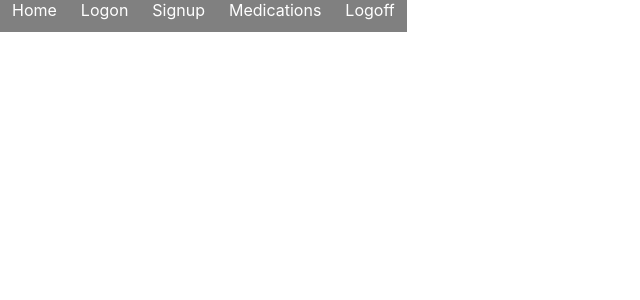
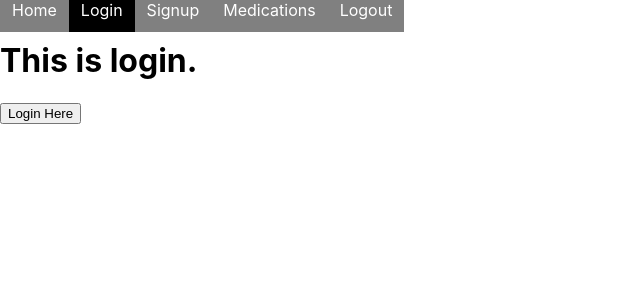
Before and after one commit to DavidNNussbaum/medications-and-complications-registry-front-end, a React (Create React App) app: page /login in a window 1280 px wide. Shown: the top 300 px of the page, without its empty margins (0-640 px from the left). Built offline with nearby package versions, Linux system fonts and the light colour scheme.

Commit message:
App.js is modified.

```diff
--- a/package.json
+++ b/package.json
@@ -8,6 +8,7 @@
     "@testing-library/user-event": "^12.1.10",
     "react": "^17.0.2",
     "react-dom": "^17.0.2",
+    "react-loader-spinner": "^4.0.0",
     "react-redux": "^7.2.4",
     "react-router-dom": "^5.2.0",
     "react-scripts": "4.0.3",
--- a/src/components/App.js
+++ b/src/components/App.js
@@ -4,9 +4,9 @@ import '../App.css';
 import Medications from './Medications';
 import Navbar from "./Navbar";
 import Home from './Home';
-import Logon from './Logon';
+import Login from './Login';
 import Signup from './Signup';
-import Logoff from './Logoff';
+import Logout from './Logout';
 import {BrowserRouter as Router, Route, Switch} from 'react-router-dom';
 
 class App extends Component {
@@ -18,10 +18,10 @@ class App extends Component {
             <Navbar />
             <Switch>
               <Route exact path="/" component={Home} />
-              <Route path="/logon" component={Logon}/>
+              <Route path="/login" component={Login}/>
               <Route path="/signup" component={Signup}/>
               <Route path="/medications" component={Medications}/>
-              <Route path="/logoff" component={Logoff}/>
+              <Route path="/logout" component={Logout}/>
             </Switch>
           </Router>
         </div>
--- /dev/null
+++ b/src/components/LoadingIndicator.js
@@ -0,0 +1,21 @@
+import Loader from 'react-loader-spinner'
+
+const LoadingIndicator = (props) => {
+
+    return (
+        <div
+            style={{
+                width: "100%",
+                height: "100",
+                display: "flex",
+                justifyContent: "center",
+                alignItems: "center"
+            }}
+        >
+            <h3>Loading</h3>
+            <Loader type="ThreeDots" color="blue" height="100" width="100" />
+        </div>
+    );
+}
+
+export default LoadingIndicator;
--- /dev/null
+++ b/src/components/Login.js
@@ -0,0 +1,88 @@
+function Login() {
+    return (
+    <div>
+       <h1>This is login.</h1>
+       <button>Login Here</button>
+    </div>
+    )
+}
+
+export default Login;
+
+// import React from "react";
+// import { connect } from "react-redux";
+// import { loginUser } from "../actions/index";
+
+// class Login extends React.Component {
+//   state = {
+//     email: "",
+//     password: "",
+//     error: false
+//   };
+
+//   handleChange = (event) => {
+//     this.setState({
+//       [event.target.name]: event.target.value
+//     });
+//   };
+
+//   handleSubmit = (event) => {
+//     event.preventDefault();
+//     const { email, password } = this.state;
+//     this.props
+//       .dispatchLoginUser({ email, password })
+//       .then(() => this.props.history.push("/"))
+//       .catch(() => this.setState({ error: true }));
+//   };
+
+//   render() {
+//     return (
+//       <form
+//         onSubmit={this.handleSubmit}
+//         className='w-11/12 max-w-2xl mx-auto mt-8'
+//       >
+//         <h1 className='font-bold text-3xl'>Log In</h1>
+//         <p className="h-8 text-red-400">{this.state.error && "Invalid email or password"}</p>
+//         <fieldset>
+//           <label className='block uppercase mb-2' htmlFor='email'>
+//             Email:
+//           </label>
+//           <input
+//             type='text'
+//             name='email'
+//             id='email'
+//             className='w-full border-2 focus:outline-none focus:ring-2 p-4 mb-4'
+//             onChange={this.handleChange}
+//             value={this.state.email}
+//           />
+//         </fieldset>
+//         <fieldset>
+//           <label className='block uppercase mb-2' htmlFor='password'>
+//             Password:
+//           </label>
+//           <input
+//             type='password'
+//             name='password'
+//             id='password'
+//             className="w-full border-2 focus:outline-none focus:ring-2 p-4 mb-4"
+//             onChange={this.handleChange}
+//             value={this.state.password}
+//           />
+//         </fieldset>
+//         <input
+//           className='w-full text-center uppercase p-4 bg-blue-300 cursor-pointer mt-4'
+//           type='submit'
+//           value='Log In'
+//         />
+//       </form>
+//     );
+//   }
+// }
+
+// const mapDispatchToProps = (dispatch) => {
+//   return {
+//     dispatchLoginUser: (credentials) => dispatch(loginUser(credentials))
+//   };
+// };
+
+// export default connect(null, mapDispatchToProps)(Login);
--- a/src/components/Logoff.js
+++ /dev/null
@@ -1,9 +0,0 @@
-function Logoff() {
-    return (
-    <div>
-       <h1>This is logoff.</h1>
-    </div>
-    )
-}
-
-export default Logoff;
--- a/src/components/Logon.js
+++ /dev/null
@@ -1,10 +0,0 @@
-function Logon() {
-    return (
-    <div>
-       <h1>This is logon.</h1>
-       <button>Logon Here</button>
-    </div>
-    )
-}
-
-export default Logon;
--- /dev/null
+++ b/src/components/Logout.js
@@ -0,0 +1,9 @@
+function Logout() {
+    return (
+    <div>
+       <h1>This is logout.</h1>
+    </div>
+    )
+}
+
+export default Logout;
--- a/src/components/Medications.js
+++ b/src/components/Medications.js
@@ -1,7 +1,9 @@
 import React, { PureComponent} from 'react';
 import { connect } from 'react-redux';
-import fetchMeds from '../actions/medActions'
-import MedicationList from '../lists/MedicationList'
+import fetchMeds from '../actions/medActions';
+import MedicationList from '../lists/MedicationList';
+import LoadingIndicator from './LoadingIndicator';
+import ErrorPage from './ErrorPage';
 
 class Medications extends PureComponent {
     componentDidMount() {
@@ -18,6 +20,13 @@ class Medications extends PureComponent {
         }
       }
     render() {
+      if (!!this.props.loading) {
+        return <LoadingIndicator/>
+      }
+
+      if (!!this.props.error) {
+        return <ErrorPage error={this.props.error} />
+      }
         return (
             <>
             <h1>Medications</h1>
@@ -39,4 +48,23 @@ const mapStateToProps = state => {
       return {fetchMeds: () => dispatch(fetchMeds())}
   }
 
+  // ----------------------
+  // const mapStateToProps = (currentState) => {
+  //   return {
+  //     todos: currentState.todos.todos,
+  //     loading: currentState.todos.loading,
+  //     error: currentState.todos.error
+  //   }
+  // }
+
+  // const mapDispatch = (dispatch) => {
+  //   return {
+  //     addTodo: (todo) => dispatch(addTodo(todo)),
+  //     removeTodo: (todoId) => dispatch(removeTodo(todoId)),
+  //     markComplete: (todoId, completionTime) => dispatch(markComplete(todoId, completionTime)),
+  //     fetchTodos: (todos) => dispatch(fetchTodos(todos))
+  //   }
+  // }
+  // -----------------------------------
+
   export default connect(mapStateToProps, mapDispatchToProps)(Medications)
--- a/src/components/Navbar.js
+++ b/src/components/Navbar.js
@@ -20,13 +20,13 @@ const Navbar = (props) =>
       }}
     >Home</NavLink>
     <NavLink
-      to="/logon"
+      to="/login"
       exact
       style={link}
       activeStyle={{
         background: 'black'
       }}
-    >Logon</NavLink>
+    >Login</NavLink>
     <NavLink
       to="/signup"
       exact
@@ -44,13 +44,13 @@ const Navbar = (props) =>
       }}
     >Medications</NavLink>
     <NavLink
-      to="/logoff"
+      to="/logout"
       exact
       style={link}
       activeStyle={{
         background: 'black'
       }}
-    >Logoff</NavLink>
+    >Logout</NavLink>
   </div>;
 
   export default Navbar;
```
Also changed, not shown: 2 other files (tests, documents, lock files or other folders).
